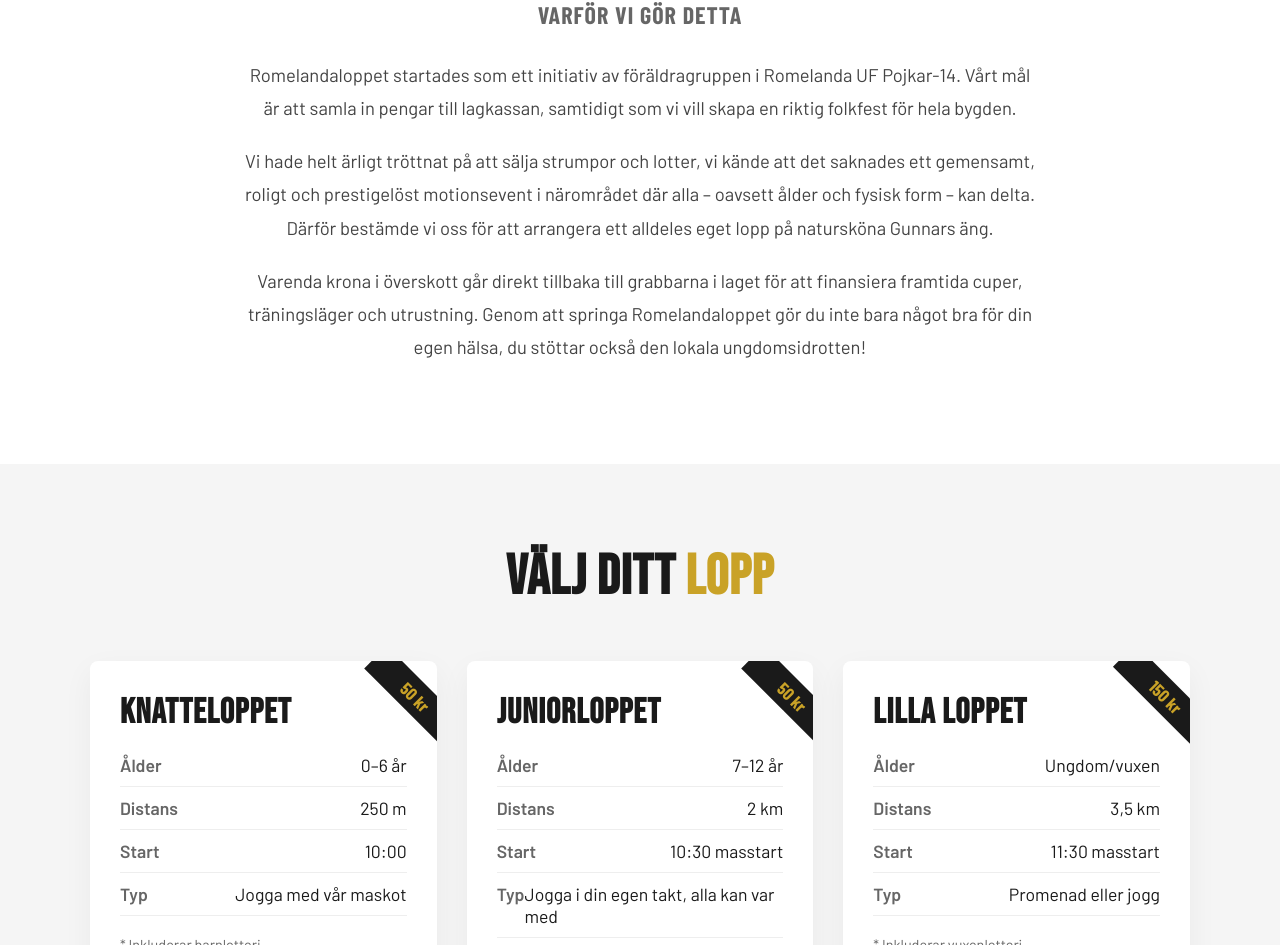
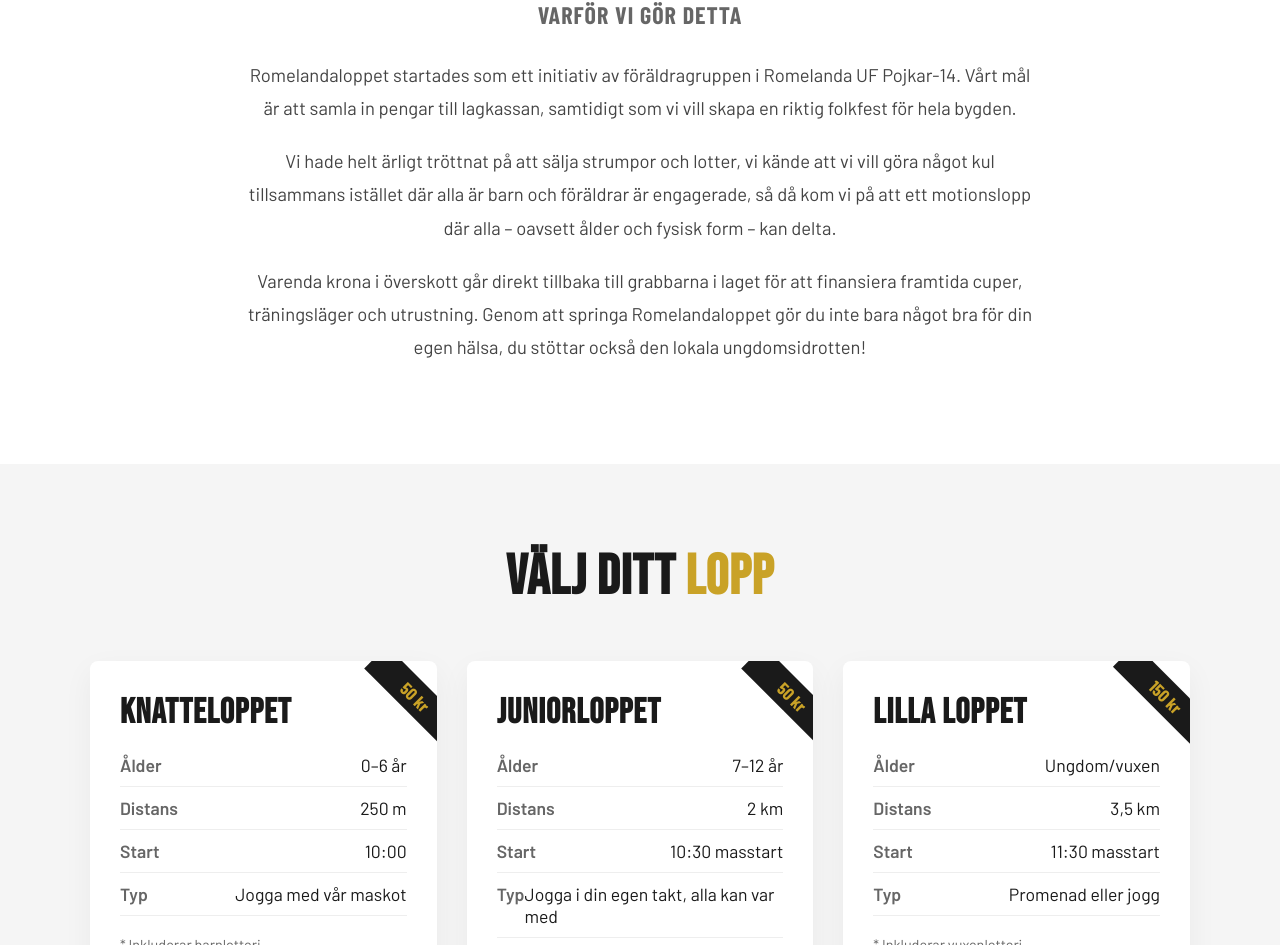
Before and after one commit to Stenis76/Romlendaloppet, a React (Vite) app: page / in a window 1280 px wide. Shown: the part 1069-2014 px from the top of the page. Built offline with nearby package versions, Linux system fonts and the light colour scheme.

Commit message:
text update

```diff
--- a/src/App.jsx
+++ b/src/App.jsx
@@ -66,7 +66,7 @@ const CONFIG = {
     subtitle: "Varför vi gör detta",
     content: [
       "Romelandaloppet startades som ett initiativ av föräldragruppen i Romelanda UF Pojkar-14. Vårt mål är att samla in pengar till lagkassan, samtidigt som vi vill skapa en riktig folkfest för hela bygden.",
-      "Vi hade helt ärligt tröttnat på att sälja strumpor och lotter, vi kände att det saknades ett gemensamt, roligt och prestigelöst motionsevent i närområdet där alla – oavsett ålder och fysisk form – kan delta. Därför bestämde vi oss för att arrangera ett alldeles eget lopp på natursköna Gunnars äng.",
+      "Vi hade helt ärligt tröttnat på att sälja strumpor och lotter, vi kände att vi vill göra något kul tillsammans istället där alla är barn och föräldrar är engagerade, så då kom vi på att ett motionslopp där alla – oavsett ålder och fysisk form – kan delta. ",
       "Varenda krona i överskott går direkt tillbaka till grabbarna i laget för att finansiera framtida cuper, träningsläger och utrustning. Genom att springa Romelandaloppet gör du inte bara något bra för din egen hälsa, du stöttar också den lokala ungdomsidrotten!"
     ]
   },
```
